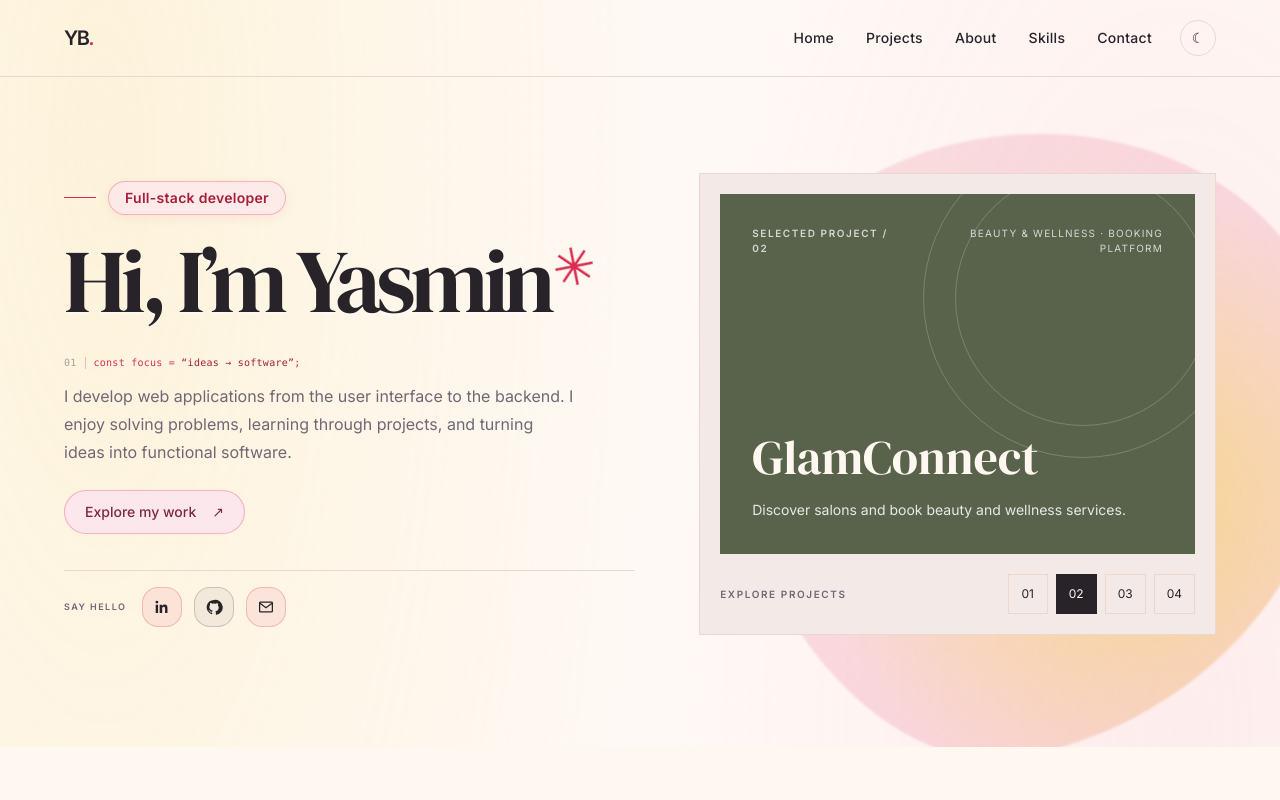
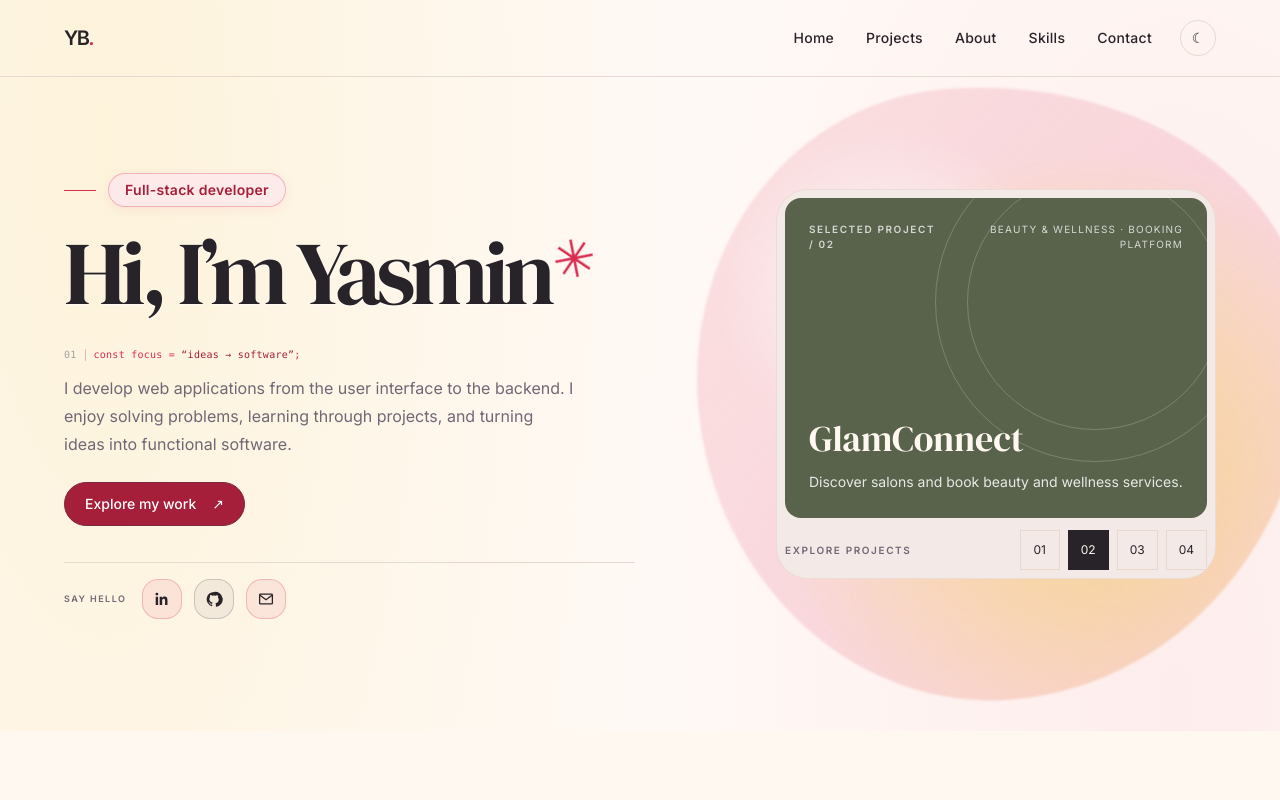
Before and after one commit to Yasmin-Bushra/my_portfolio, a React (Vite) app: page / in a window 1280 px wide. Shown: the top 800 px of the page. Built offline with nearby package versions, Linux system fonts and the light colour scheme.

Commit message:
enhancement

```diff
--- a/src/index.css
+++ b/src/index.css
@@ -192,28 +192,15 @@ button {
 }
 
 [data-theme='dark'] .hero-preview-frame {
-  border-color: rgb(243 233 223 / 14%);
-  background-color: #2b2425 !important;
+  border-color: rgb(243 233 223 / 16%);
+  background-color: rgb(48 40 41 / 42%) !important;
 }
-
-[data-theme='dark'] .hero-preview-frame [data-project-tone='vermilion'] {
-  background-color: #643640;
-}
-
-[data-theme='dark'] .hero-preview-frame [data-project-tone='olive'] {
-  background-color: #424638;
-}
-
-[data-theme='dark'] .hero-preview-frame [data-project-tone='blue'] {
-  background-color: #394650;
-}
-
-[data-theme='dark'] .hero-preview-frame [data-project-tone='plum'] {
-  background-color: #574032;
-}
-
-[data-theme='dark'] .hero-preview-frame [data-project-tone] > [aria-hidden='true'] {
-  border-color: rgb(243 233 223 / 17%);
+[data-theme='dark'] .hero-preview-frame [data-project-tone='vermilion'] { background-color: #643640; }
+[data-theme='dark'] .hero-preview-frame [data-project-tone='olive'] { background-color: #424638; }
+[data-theme='dark'] .hero-preview-frame [data-project-tone='blue'] { background-color: #394650; }
+[data-theme='dark'] .hero-preview-frame [data-project-tone='plum'] { background-color: #574032; }
+[data-theme='dark'] .hero-preview-frame [aria-hidden='true'] {
+  border-color: rgb(243 233 223 / 18%);
 }
 
 [data-theme='dark'] .hero-splash::before {
@@ -228,11 +215,11 @@ button {
 .hero-splash::before {
   position: absolute;
   z-index: -1;
-  top: 3.5rem;
-  right: -4rem;
+  top: 0.5rem;
+  right: -2rem;
   width: min(48vw, 42rem);
   aspect-ratio: 1;
-  border-radius: 48% 52% 62% 38% / 42% 43% 57% 58%;
+  border-radius: 44% 56% 53% 47% / 48% 43% 57% 52%;
   background:
     radial-gradient(circle at 32% 32%, rgb(255 255 255 / 78%), transparent 28%),
     radial-gradient(circle at 62% 63%, rgb(245 217 107 / 72%), transparent 58%),
@@ -240,7 +227,7 @@ button {
   content: '';
   filter: blur(1px);
   pointer-events: none;
-  transform: rotate(-12deg);
+  transform: rotate(-5deg);
 }
 
 .hero-title {
--- a/src/sections/Contact.tsx
+++ b/src/sections/Contact.tsx
@@ -34,7 +34,7 @@ export default function Contact() {
       <div className="flex flex-col items-start gap-5 lg:items-end">
         <Button
           href="mailto:yasminbushraa@gmail.com"
-          className="w-full justify-between rounded-none px-5 shadow-[4px_4px_0_#28232922] sm:w-auto sm:min-w-52"
+          className="w-auto min-w-0 justify-between gap-4 rounded-none px-4 shadow-[4px_4px_0_#28232922] sm:min-w-52 sm:px-5"
         >
           <span className="inline-flex items-center gap-3">
             <svg aria-hidden="true" viewBox="0 0 24 24" className="h-4 w-4" fill="none" stroke="currentColor" strokeWidth="1.7">
--- a/src/sections/Hero.tsx
+++ b/src/sections/Hero.tsx
@@ -50,7 +50,7 @@ export default function Hero() {
           </p>
 
           <div className="mt-6 flex flex-wrap items-center gap-4">
-            <Button href="#projects" className="hero-cta group !min-h-11 !gap-4 !rounded-full !border !border-[#D92D50]/30 !bg-[#FCE7EC] !px-5 !text-[#7E2940] !shadow-none hover:!-translate-y-0.5 hover:!border-[#D92D50]/60 hover:!bg-[#F8D7E1]">
+            <Button href="#projects" className="hero-cta group !min-h-11 !gap-4 !rounded-full !border !border-[#7E2940] !bg-[#A51F3A] !px-5 !text-white !shadow-none hover:!-translate-y-0.5 hover:!border-[#68152D] hover:!bg-[#8F1B35]">
               Explore my work
               <span aria-hidden="true" className="transition-transform duration-200 group-hover:translate-x-1 group-hover:-translate-y-1">↗</span>
             </Button>
@@ -73,7 +73,7 @@ export default function Hero() {
 
       {/* Interactive project preview */}
       <div
-        className="hero-preview-frame min-w-0 border border-[#E8D8CF] bg-[#FCE7EC] p-3 sm:p-5 lg:ml-auto lg:w-full lg:max-w-[570px]"
+        className="hero-preview-frame hidden min-w-0 overflow-hidden rounded-[2rem] border border-[#E8D8CF]/70 bg-white/25 p-2 lg:ml-auto lg:-mt-6 lg:block lg:w-full lg:max-w-[440px]"
         onMouseEnter={() => setIsPreviewPaused(true)}
         onMouseLeave={() => setIsPreviewPaused(false)}
         onFocusCapture={() => setIsPreviewPaused(true)}
@@ -85,16 +85,16 @@ export default function Hero() {
       >
         <div
           data-project-tone={project.tone}
-          className={`relative flex min-h-[320px] flex-col justify-between overflow-hidden p-6 text-[#FFF8F0] transition-colors duration-500 sm:min-h-[360px] sm:p-8 ${
+          className={`relative flex min-h-[290px] flex-col justify-between overflow-hidden rounded-2xl p-5 text-[#FFF8F0] transition-colors duration-500 sm:min-h-[320px] sm:p-6 ${
             project.tone === 'vermilion'
               ? 'bg-[#A51F3A]'
               : project.tone === 'olive'
                 ? 'bg-[#59634C]'
                 : project.tone === 'blue'
                   ? 'bg-[#40586A]'
-                : project.tone === 'plum'
-                  ? 'bg-[#C77A3D]'
-                  : 'bg-[#164B85]'
+                  : project.tone === 'plum'
+                    ? 'bg-[#C77A3D]'
+                    : 'bg-[#164B85]'
           }`}
           aria-live="polite"
           aria-atomic="true"
@@ -118,20 +118,19 @@ export default function Hero() {
             </span>
           </div>
 
-          <div className="relative mt-14">
-            <h2 className="editorial max-w-md text-4xl leading-[1.05] sm:text-5xl">
+          <div className="relative mt-10">
+            <h2 className="editorial max-w-md text-3xl leading-[1.05] sm:text-4xl">
               {project.name}
             </h2>
 
-            <p className="mt-4 max-w-sm text-sm leading-6 text-white/85">
+            <p className="mt-3 max-w-sm text-xs leading-5 text-white/85 sm:text-sm sm:leading-6">
               {project.cardDescription ?? project.description}
             </p>
-
           </div>
         </div>
 
         {/* Project selector */}
-        <div className="flex flex-col gap-4 pt-5 sm:flex-row sm:items-center sm:justify-between">
+        <div className="flex flex-col gap-3 pt-3 sm:flex-row sm:items-center sm:justify-between">
           <p className="text-[9px] font-semibold uppercase tracking-[0.16em] text-[#716775] sm:text-[10px]">
             Explore projects
           </p>
--- a/src/sections/Skills.tsx
+++ b/src/sections/Skills.tsx
@@ -83,7 +83,7 @@ export default function Skills() {
     >
       <style>{css}</style>
 
-      <div className="mx-auto max-w-[1440px] px-5 py-14 sm:px-8 sm:py-20 lg:grid lg:grid-cols-[minmax(0,260px)_1fr] lg:items-center lg:gap-12 lg:px-16 lg:py-24">
+      <div className="mx-auto max-w-[1440px] px-5 py-10 sm:px-8 sm:py-14 lg:grid lg:grid-cols-[minmax(0,260px)_1fr] lg:items-center lg:gap-28 lg:px-16 lg:py-14">
         {/* Heading + legend */}
         <div>
           <p className="mb-2 flex items-center gap-2 text-xs font-semibold uppercase tracking-[0.18em] text-[#D92D50]">
@@ -137,7 +137,7 @@ export default function Skills() {
         {/* Orbit for large screens */}
         <div
           aria-hidden="true"
-          className="orbit-stage relative mx-auto hidden h-[640px] w-[640px] lg:col-start-2 lg:block"
+          className="orbit-stage relative mx-auto hidden h-[600px] w-[600px] lg:col-start-2 lg:ml-16 lg:block"
         >
           {/* soft glow behind everything */}
           <div className="skills-orbit-glow absolute inset-0 bg-[radial-gradient(circle,rgba(252,231,236,0.9),rgba(252,231,236,0)_70%)]" />
```
